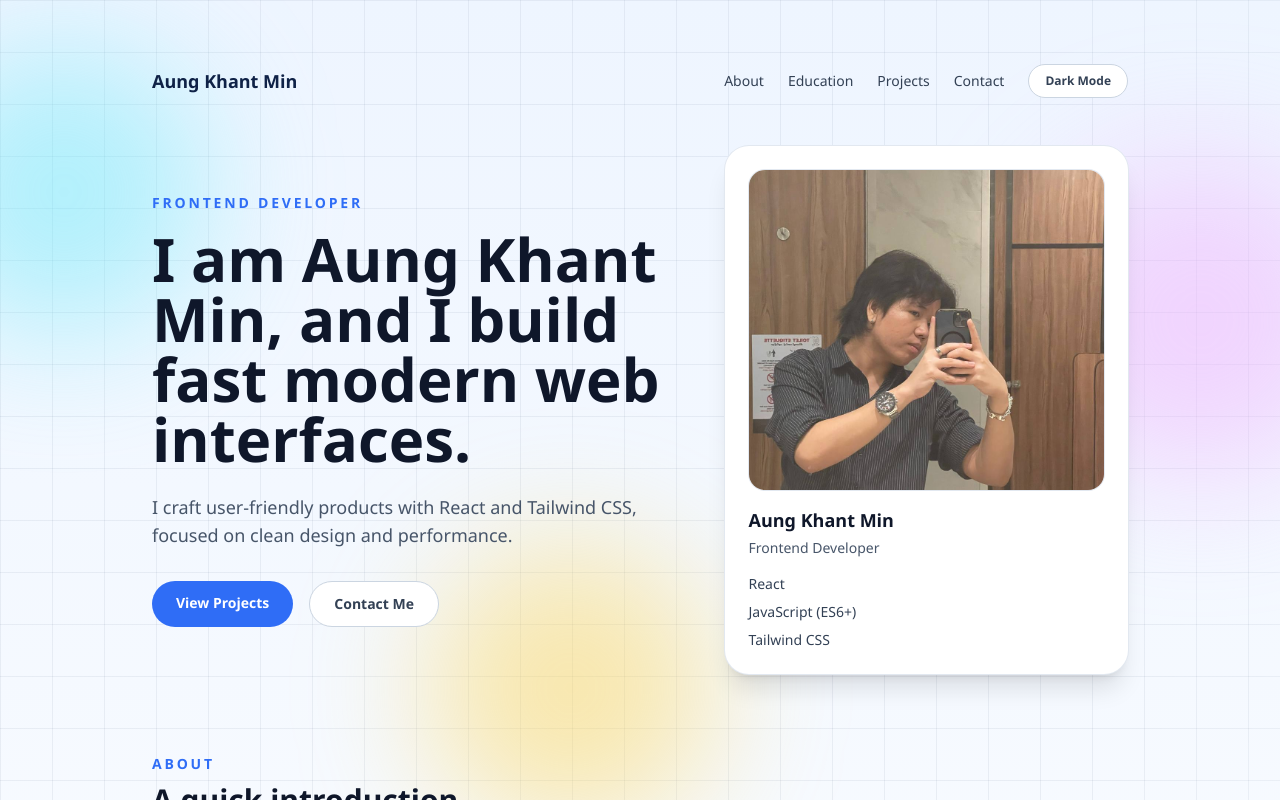
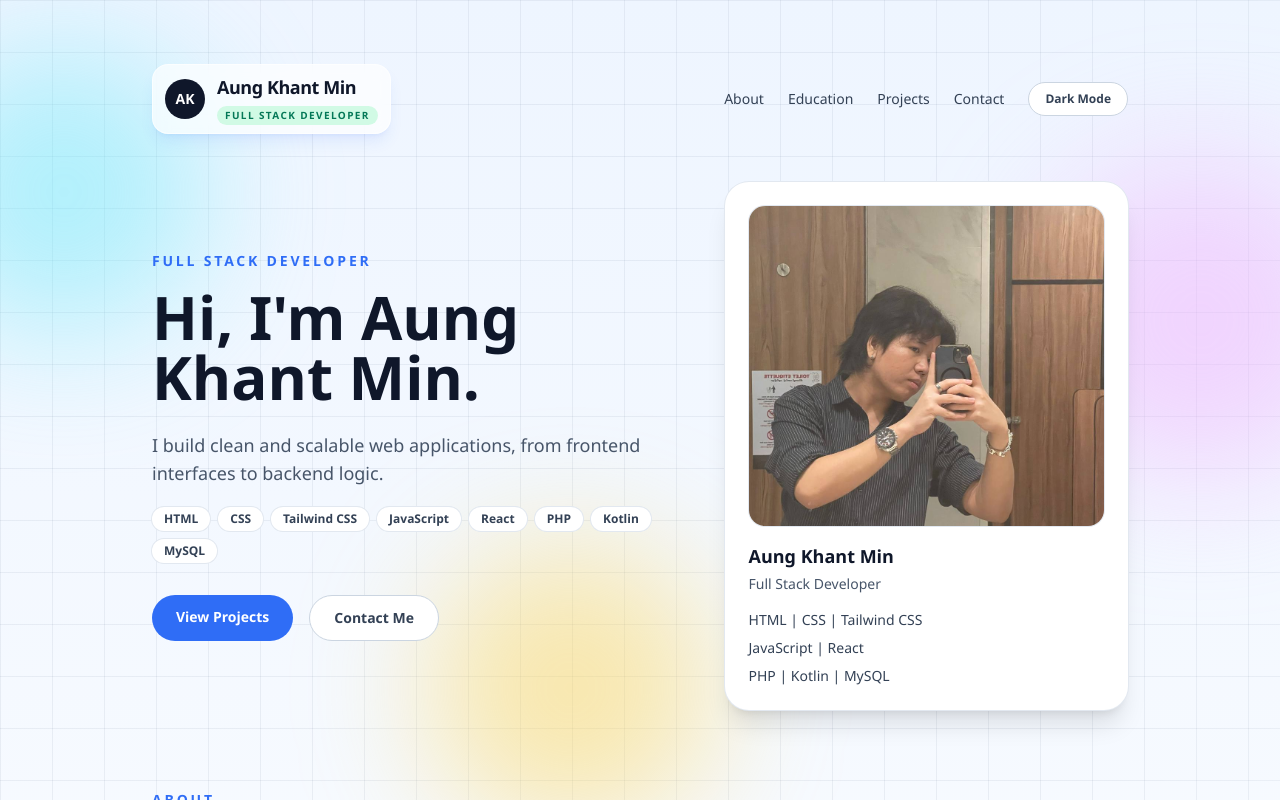
Before and after one commit to daniel0979/danielPortfolio, a React (Vite) app: page / in a window 1280 px wide. Shown: the top 800 px of the page. Built offline with nearby package versions, Linux system fonts and the light colour scheme.

Commit message:
feat: heading and about

```diff
--- a/src/App.jsx
+++ b/src/App.jsx
@@ -38,6 +38,7 @@ function VoguzPreview() {
 function App() {
   const [theme, setTheme] = useState('light')
   const [selectedMarks, setSelectedMarks] = useState(null)
+  const coreStack = ['HTML', 'CSS', 'Tailwind CSS', 'JavaScript', 'React', 'PHP', 'Kotlin', 'MySQL']
 
   useEffect(() => {
     const savedTheme = localStorage.getItem('theme')
@@ -96,7 +97,19 @@ function App() {
 
       <header className="relative z-10 mx-auto max-w-5xl px-6 pb-20 pt-16">
         <nav className="mb-12 flex flex-wrap items-center justify-between gap-4">
-          <span className="text-lg font-bold text-brand-900 dark:text-brand-100">Aung Khant Min</span>
+          <div className="rounded-2xl border border-white/60 bg-white/70 px-3 py-2 shadow-lg shadow-brand-500/10 backdrop-blur dark:border-slate-700 dark:bg-slate-900/70">
+            <div className="flex items-center gap-3">
+              <span className="inline-flex h-10 w-10 items-center justify-center rounded-full bg-slate-900 text-sm font-extrabold text-white dark:bg-brand-500">
+                AK
+              </span>
+              <div>
+                <p className="text-lg font-black tracking-tight text-slate-900 dark:text-white">Aung Khant Min</p>
+                <div className="mt-0.5 inline-flex items-center rounded-full bg-emerald-100 px-2 py-0.5 text-[10px] font-bold uppercase tracking-[0.14em] text-emerald-700 dark:bg-emerald-900/50 dark:text-emerald-200">
+                  Full Stack Developer
+                </div>
+              </div>
+            </div>
+          </div>
           <div className="flex items-center gap-6 text-sm font-medium text-slate-700 dark:text-slate-200">
             <a href="#about" className="hover:text-brand-600 dark:hover:text-brand-100">
               About
@@ -122,13 +135,23 @@ function App() {
 
         <div className="grid gap-12 md:grid-cols-[1.3fr_1fr] md:items-center">
           <div>
-            <p className="text-sm font-semibold uppercase tracking-[0.2em] text-brand-500 dark:text-brand-100">Frontend Developer</p>
+            <p className="text-sm font-semibold uppercase tracking-[0.2em] text-brand-500 dark:text-brand-100">Full Stack Developer</p>
             <h1 className="mt-4 text-4xl font-extrabold leading-tight text-slate-900 dark:text-white md:text-6xl">
-              I am Aung Khant Min, and I build fast modern web interfaces.
+              Hi, I&apos;m Aung Khant Min.
             </h1>
             <p className="mt-6 max-w-xl text-lg text-slate-600 dark:text-slate-300">
-              I craft user-friendly products with React and Tailwind CSS, focused on clean design and performance.
+              I build clean and scalable web applications, from frontend interfaces to backend logic.
             </p>
+            <div className="mt-5 flex flex-wrap gap-2">
+              {coreStack.map((tech) => (
+                <span
+                  key={tech}
+                  className="rounded-full bg-white px-3 py-1 text-xs font-semibold text-slate-700 ring-1 ring-slate-200 dark:bg-slate-900 dark:text-slate-200 dark:ring-slate-700"
+                >
+                  {tech}
+                </span>
+              ))}
+            </div>
             <div className="mt-8 flex gap-4">
               <a
                 href="#projects"
@@ -151,11 +174,11 @@ function App() {
               className="h-80 w-full rounded-2xl object-cover object-[center_25%] ring-1 ring-slate-200 dark:ring-slate-700"
             />
             <p className="mt-4 text-lg font-bold text-slate-900 dark:text-white">Aung Khant Min</p>
-            <p className="mt-1 text-sm text-slate-600 dark:text-slate-300">Frontend Developer</p>
+            <p className="mt-1 text-sm text-slate-600 dark:text-slate-300">Full Stack Developer</p>
             <ul className="mt-4 space-y-2 text-sm text-slate-700 dark:text-slate-200">
-              <li>React</li>
-              <li>JavaScript (ES6+)</li>
-              <li>Tailwind CSS</li>
+              <li>HTML | CSS | Tailwind CSS</li>
+              <li>JavaScript | React</li>
+              <li>PHP | Kotlin | MySQL</li>
             </ul>
           </div>
         </div>
@@ -165,8 +188,9 @@ function App() {
         <section id="about">
           <SectionTitle eyebrow="About" title="A quick introduction" />
           <p className="max-w-3xl text-slate-700 dark:text-slate-300">
-            I am a developer who enjoys turning ideas into polished, scalable web apps. I focus on readable code,
-            responsive layouts, and smooth user experiences.
+            I am a Full Stack Developer who enjoys turning ideas into polished, scalable web apps. I work with HTML,
+            CSS, Tailwind CSS, JavaScript, React, PHP, Kotlin, and MySQL to build smooth user experiences and reliable
+            backend systems.
           </p>
         </section>
 
```
